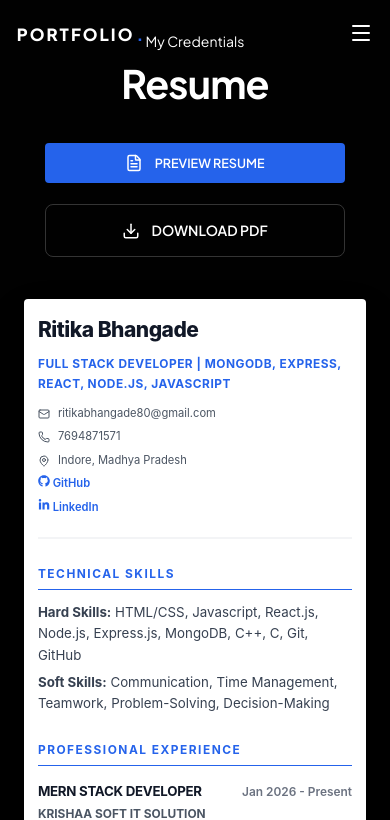
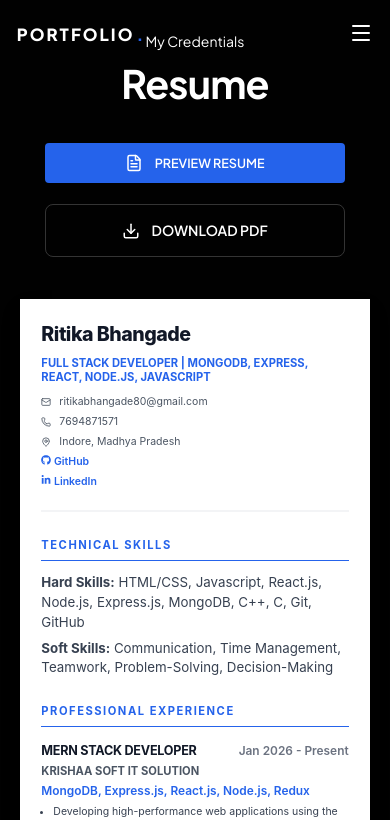
Before and after one commit to ritika448/PORTFOLIO, a React (Vite) app: page /resume in a window 390 px wide. Shown: the top 820 px of the page. Built offline with nearby package versions, Linux system fonts and the light colour scheme; a web font is replaced by a local one.

Commit message:
Transformed Resume to A4 paper layout for desktop and mobile

```diff
--- a/src/pages/Resume.css
+++ b/src/pages/Resume.css
@@ -11,17 +11,19 @@
 }
 
 .resume-paper {
-  max-width: 850px;
+  width: 21cm;
+  min-height: 29.7cm;
   margin: 0 auto;
   background: white;
   color: #374151;
-  padding: 3rem 4rem;
-  border-radius: 4px;
-  box-shadow: 0 40px 80px rgba(0, 0, 0, 0.4);
+  padding: 40px 50px;
+  border-radius: 2px;
+  box-shadow: 0 10px 30px rgba(0, 0, 0, 0.3);
   font-family: 'Inter', sans-serif;
-  line-height: 1.6;
+  line-height: 1.5;
   position: relative;
   transition: var(--transition);
+  box-sizing: border-box;
 }
 
 .resume-top {
@@ -171,6 +173,14 @@
 }
 
 /* Responsiveness Fixes */
+@media (max-width: 992px) {
+  .resume-paper {
+    width: 90%;
+    min-height: auto;
+    padding: 30px 40px;
+  }
+}
+
 @media (max-width: 768px) {
   .resume-actions {
     flex-direction: column;
@@ -201,74 +211,72 @@
   }
 
   .resume-paper {
-    padding: 1rem;
-    width: 96%;
-    box-shadow: 0 20px 40px rgba(0, 0, 0, 0.2);
+    padding: 1.5rem;
+    width: 98%;
+    min-height: auto;
+    box-shadow: 0 10px 20px rgba(0, 0, 0, 0.1);
+    border-radius: 0; /* Makes it feel like a single sheet on edge */
   }
 
   .resume-name {
-    font-size: 1.5rem;
+    font-size: 1.4rem;
     letter-spacing: -0.5px;
   }
 
   .resume-role {
-    font-size: 0.85rem;
-    letter-spacing: 0.5px;
+    font-size: 0.8rem;
+    letter-spacing: 0px;
+    line-height: 1.2;
   }
 
   .resume-contact-grid {
     display: flex !important;
     flex-direction: column !important;
     align-items: flex-start !important;
-    gap: 6px !important;
-    margin-top: 12px;
+    gap: 4px !important;
+    margin-top: 10px;
   }
 
   .resume-contact-item {
-    font-size: 0.8rem;
+    font-size: 0.75rem;
     width: 100%;
     justify-content: flex-start;
   }
 
   .resume-section-title {
-    font-size: 0.85rem;
-    margin-top: 18px;
-    margin-bottom: 10px;
+    font-size: 0.8rem;
+    margin-top: 15px;
+    margin-bottom: 8px;
   }
 
   .resume-exp-role {
-    font-size: 0.95rem;
+    font-size: 0.9rem;
   }
 
   .resume-exp-company {
-    font-size: 0.85rem;
+    font-size: 0.8rem;
   }
 
   .resume-list li {
-    font-size: 0.8rem;
+    font-size: 0.75rem;
     margin-bottom: 2px;
   }
 
   .resume-edu-school {
-    font-size: 0.9rem;
+    font-size: 0.85rem;
   }
 
   .resume-edu-degree {
-    font-size: 0.8rem;
+    font-size: 0.75rem;
   }
 
   .resume-list {
-    padding-left: 15px;
-    margin: 5px 0;
-  }
-
-  .resume-list li {
-    font-size: 0.78rem;
-    line-height: 1.4;
+    padding-left: 12px;
+    margin: 4px 0;
   }
 
   .resume-contact-item svg {
-    width: 12px;
-    height: 12px;
+    width: 10px;
+    height: 10px;
   }
 }
```
